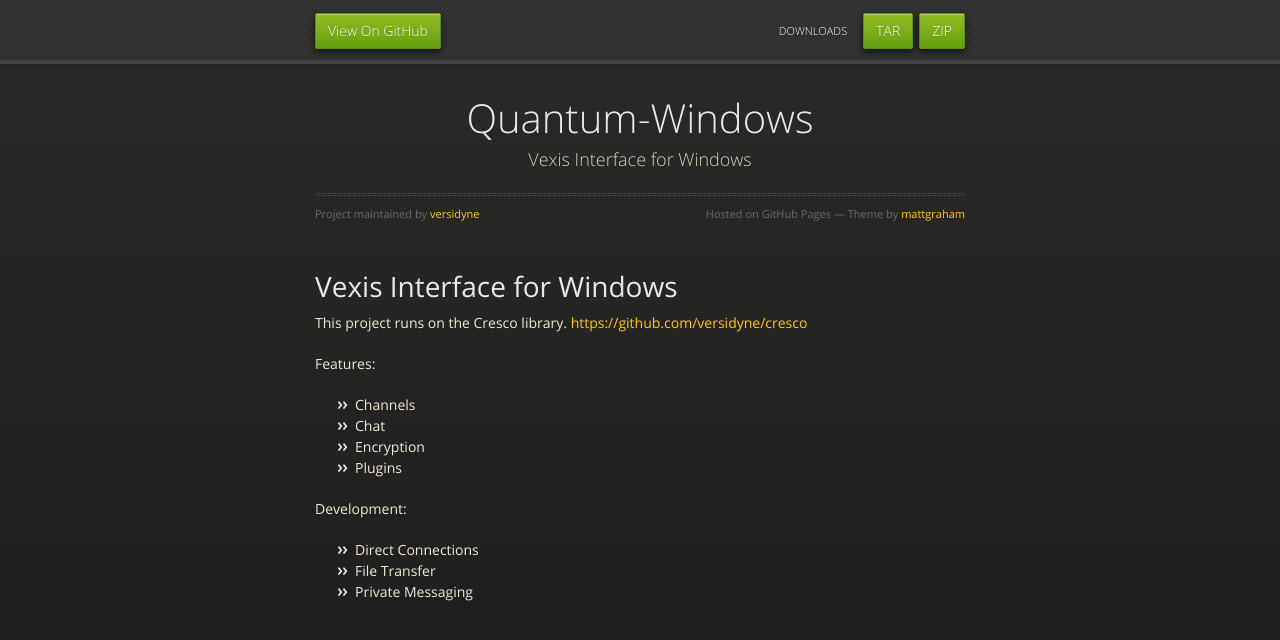
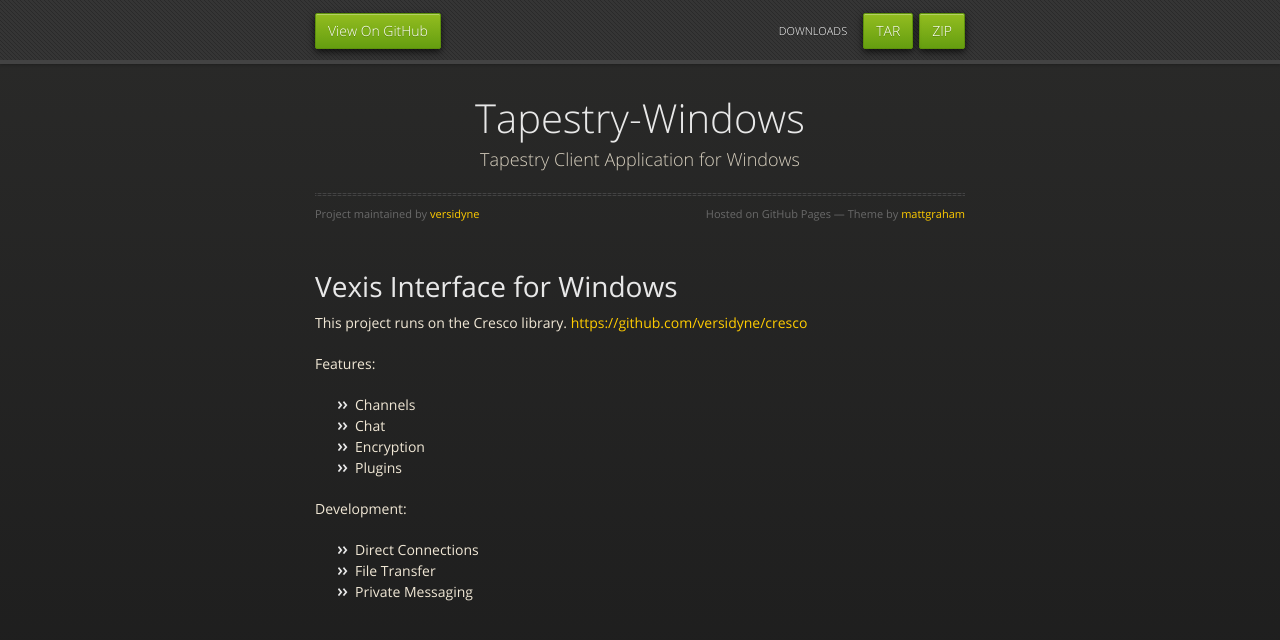
Before and after one commit to versidyne/tapestry-windows, a plain HTML site: page index.html in a window 1280 px wide. Drawn offline with nearby package versions, Linux system fonts and the light colour scheme.

```diff
--- a/index.html
+++ b/index.html
@@ -3,7 +3,7 @@
   <head>
     <meta charset="utf-8">
     <meta http-equiv="X-UA-Compatible" content="chrome=1">
-    <title>Quantum-Windows by versidyne</title>
+    <title>Tapestry-Windows by versidyne</title>
     <link rel="stylesheet" href="stylesheets/styles.css">
     <link rel="stylesheet" href="stylesheets/github-dark.css">
     <script src="https://ajax.googleapis.com/ajax/libs/jquery/1.7.1/jquery.min.js"></script>
@@ -20,9 +20,9 @@
   <body>
       <div id="header">
         <nav>
-          <li class="fork"><a href="https://github.com/versidyne/quantum-windows">View On GitHub</a></li>
-          <li class="downloads"><a href="https://github.com/versidyne/quantum-windows/zipball/master">ZIP</a></li>
-          <li class="downloads"><a href="https://github.com/versidyne/quantum-windows/tarball/master">TAR</a></li>
+          <li class="fork"><a href="https://github.com/versidyne/tapestry-windows">View On GitHub</a></li>
+          <li class="downloads"><a href="https://github.com/versidyne/tapestry-windows/zipball/master">ZIP</a></li>
+          <li class="downloads"><a href="https://github.com/versidyne/tapestry-windows/tarball/master">TAR</a></li>
           <li class="title">DOWNLOADS</li>
         </nav>
       </div><!-- end header -->
@@ -31,8 +31,8 @@
 
       <section>
         <div id="title">
-          <h1>Quantum-Windows</h1>
-          <p>Vexis Interface for Windows</p>
+          <h1>Tapestry-Windows</h1>
+          <p>Tapestry Client Application for Windows</p>
           <hr>
           <span class="credits left">Project maintained by <a href="https://github.com/versidyne">versidyne</a></span>
           <span class="credits right">Hosted on GitHub Pages &mdash; Theme by <a href="https://twitter.com/michigangraham">mattgraham</a></span>
--- a/params.json
+++ b/params.json
@@ -1 +1 @@
-{"name":"Quantum-Windows","tagline":"Vexis Interface for Windows","body":"Vexis Interface for Windows\r\n=============\r\n\r\nThis project runs on the Cresco library. https://github.com/versidyne/cresco\r\n\r\nFeatures:\r\n* Channels\r\n* Chat\r\n* Encryption\r\n* Plugins\r\n\t\r\nDevelopment:\r\n* Direct Connections\r\n* File Transfer\r\n* Private Messaging\r\n","google":"UA-37213453-12","note":"Don't delete this file! It's used internally to help with page regeneration."}
+{"name":"Tapestry-Windows","tagline":"Tapestry Client Application for Windows","body":"Vexis Interface for Windows\r\n=============\r\n\r\nThis project runs on the Cresco library. https://github.com/versidyne/cresco\r\n\r\nFeatures:\r\n* Channels\r\n* Chat\r\n* Encryption\r\n* Plugins\r\n\t\r\nDevelopment:\r\n* Direct Connections\r\n* File Transfer\r\n* Private Messaging\r\n","google":"UA-37213453-12","note":"Don't delete this file! It's used internally to help with page regeneration."}
```
